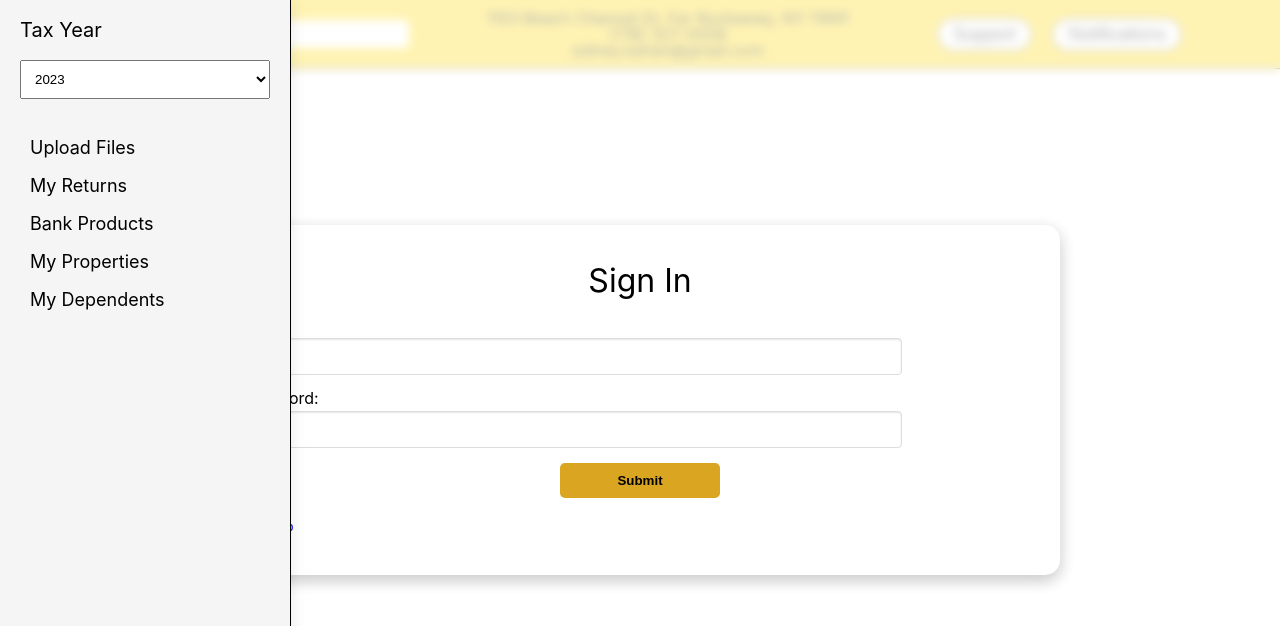
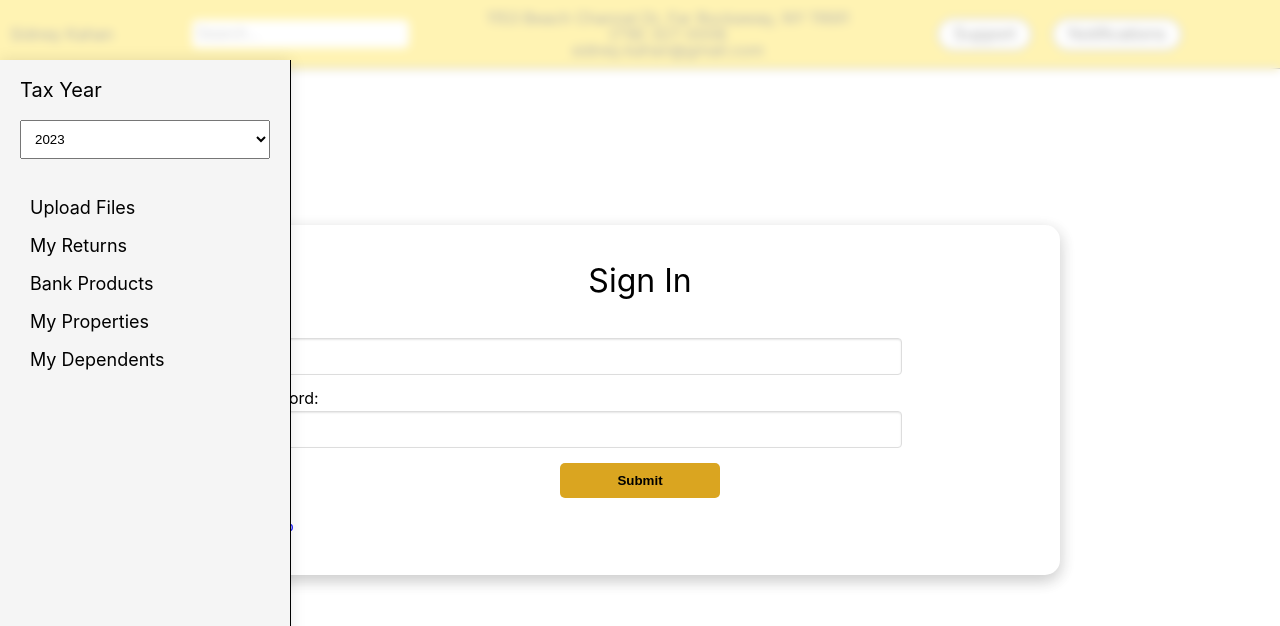
Before and after one commit to elpopes/tax-service, a React (Create React App) app in the folder tax-client/: page / in a window 1280 px wide. Shown: the top 626 px of the page. Built offline with nearby package versions, Linux system fonts and the light colour scheme; no server answers.

Commit message:
more sidebar styling

```diff
--- a/tax-client/src/components/Sidebar/Sidebar.css
+++ b/tax-client/src/components/Sidebar/Sidebar.css
@@ -1,9 +1,9 @@
 .sidebar {
   width: 250px;
-  height: 100vh;
+  height: calc(100vh - 60px);
   position: fixed;
   left: 0;
-  top: 0;
+  top: 60px;
   padding: 20px;
   background-color: #f5f5f5;
   overflow-y: auto;
```
